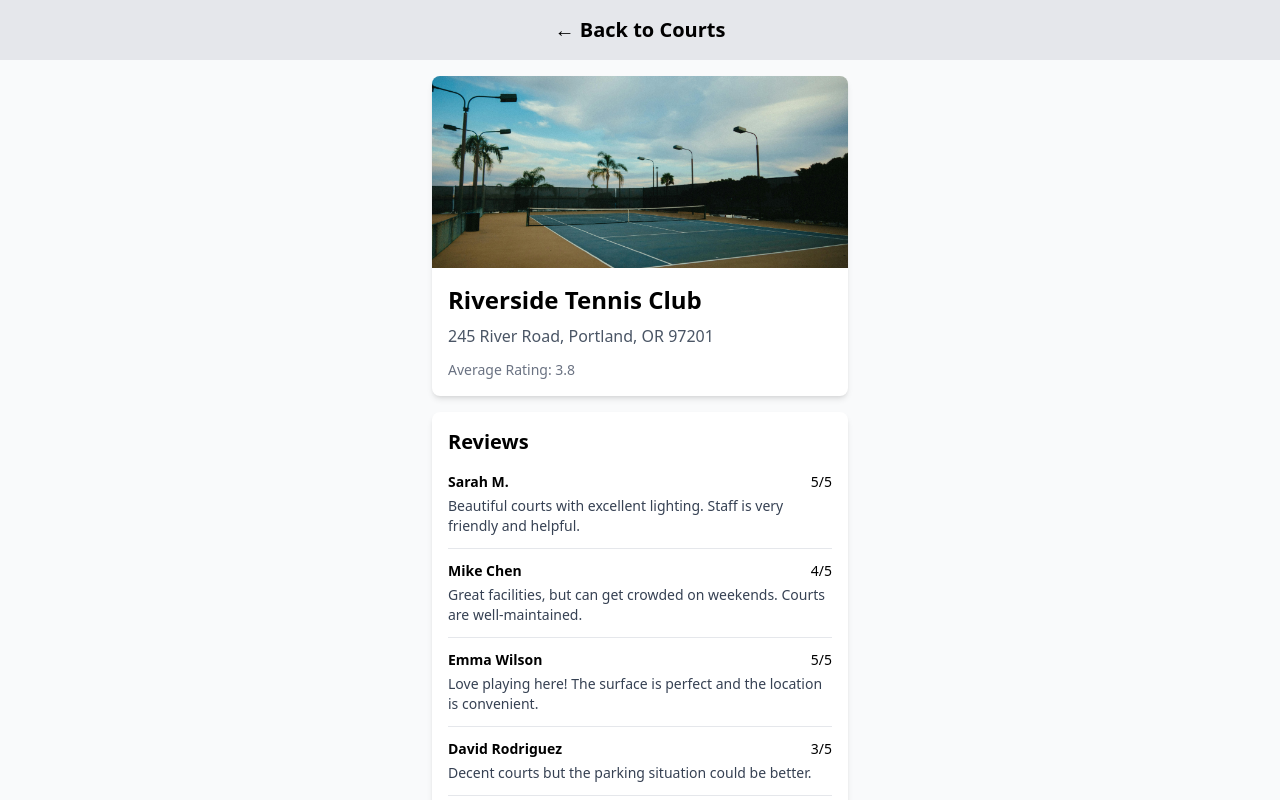
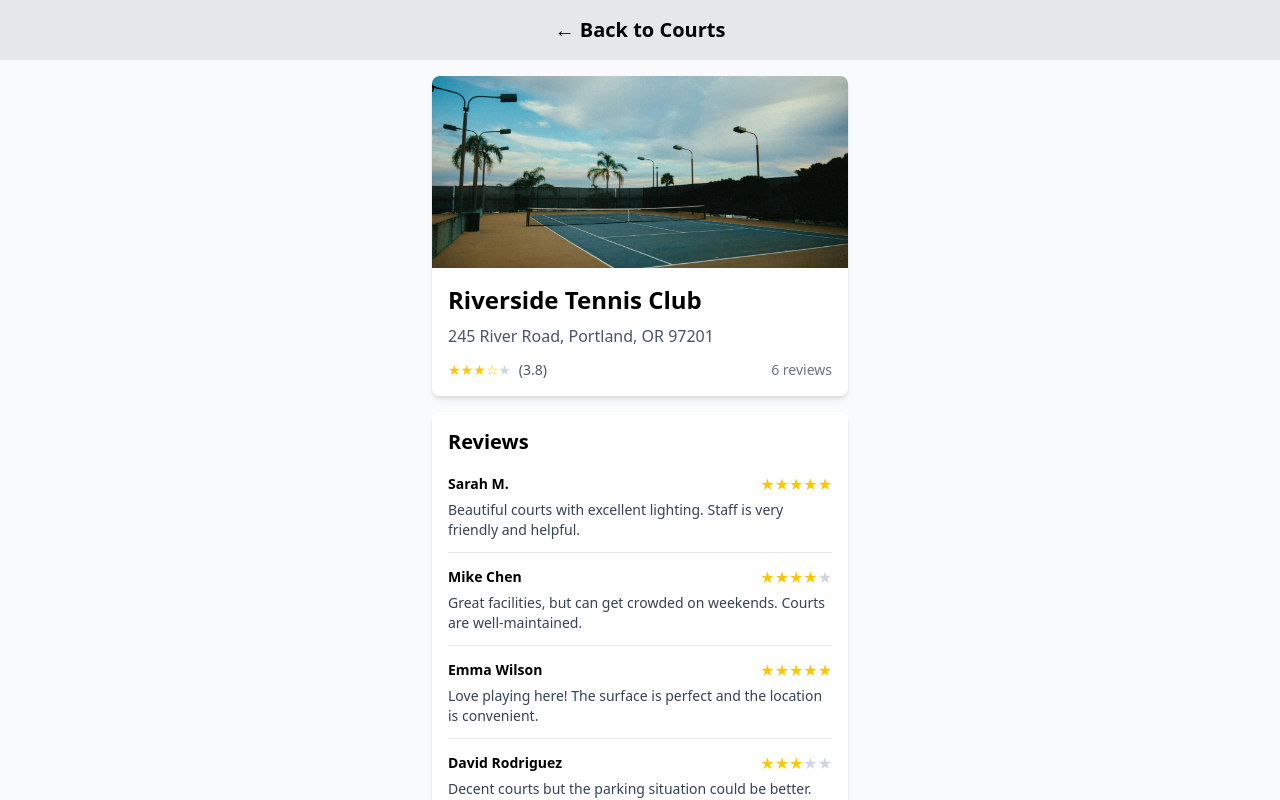
Before and after one commit to BYOB-Sports/code-challenges, a React (Vite) app in the folder frontend-challenge/tennis-court-viewer/: page /court/1 in a window 1280 px wide. Built offline with nearby package versions, Linux system fonts and the light colour scheme.

Commit message:
Added star system using Cursor

```diff
--- a/frontend-challenge/tennis-court-viewer/src/components/AddReview.jsx
+++ b/frontend-challenge/tennis-court-viewer/src/components/AddReview.jsx
@@ -1,4 +1,5 @@
 import { useState } from 'react';
+import StarRating from './StarRating';
 
 const AddReview = ({ addReview }) => {
   const [username, setUsername] = useState('');
@@ -47,18 +48,7 @@ const AddReview = ({ addReview }) => {
         onChange={(e) => setUsername(e.target.value)}
       />
 
-      <select
-        value={rating}
-        onChange={(e) => setRating(e.target.value)}
-        className="w-full border p-2 rounded"
-      >
-        <option value={0}>Select a rating</option>
-        <option value={1}>1</option>
-        <option value={2}>2</option>
-        <option value={3}>3</option>
-        <option value={4}>4</option>
-        <option value={5}>5</option>
-      </select>
+      <StarRating rating={rating} setRating={setRating} />
 
       <textarea
         placeholder="Write your review"
--- /dev/null
+++ b/frontend-challenge/tennis-court-viewer/src/components/StarDisplay.jsx
@@ -0,0 +1,26 @@
+// Prompt: Help me make it so ratings are displayed with stars rather than a number.
+
+const StarDisplay = ({ rating }) => {
+const fullStars = Math.floor(rating);
+const hasHalfStar = rating % 1 !== 0;
+const emptyStars = 5 - fullStars - (hasHalfStar ? 1 : 0);
+
+  return (
+    <div className="flex items-center space-x-1">
+      <div className="flex">
+        {[...Array(fullStars)].map((_, i) => (
+          <span key={i} className="text-yellow-400 text-sm">★</span>
+        ))}
+        {hasHalfStar && (
+          <span className="text-yellow-400 text-sm">☆</span>
+        )}
+        {[...Array(emptyStars)].map((_, i) => (
+          <span key={i} className="text-gray-300 text-sm">★</span>
+        ))}
+      </div>
+      <span className="text-sm text-gray-600 ml-1">({rating.toFixed(1)})</span>
+    </div>
+  )
+}
+
+export default StarDisplay;
--- /dev/null
+++ b/frontend-challenge/tennis-court-viewer/src/components/StarRating.jsx
@@ -0,0 +1,22 @@
+// Prompt: Help me make it so ratings are made with stars rather than a drop-down.
+
+const StarRating = ({ rating, setRating }) => {
+  return (
+    <div className="flex space-x-1">
+      {[1, 2, 3, 4, 5].map((star) => (
+        <button
+        key={star}
+        type="button"
+        className={`text-2xl ${
+          rating >= star ? "text-yellow-400" : "text-gray-300"
+        }`}
+        onClick={() => setRating(rating === star ? 0 : star)}
+      >
+        ★
+      </button>
+      ))}
+    </div>
+  );
+}
+
+export default StarRating;
--- a/frontend-challenge/tennis-court-viewer/src/pages/CourtDetails.jsx
+++ b/frontend-challenge/tennis-court-viewer/src/pages/CourtDetails.jsx
@@ -1,6 +1,7 @@
 import { useState, useEffect } from 'react';
 import { useParams, Link } from 'react-router-dom';
 import AddReview from '../components/AddReview';
+import StarDisplay from '../components/StarDisplay';
 
 const CourtDetails = () => {
   const { id } = useParams();
@@ -33,6 +34,10 @@ const CourtDetails = () => {
       </div>;
   }
 
+  const averageRating = court.reviews.length > 0
+    ? (court.reviews.reduce((sum, review) => sum + review.rating, 0) / court.reviews.length)
+    : 0;
+
   const addReview = (newReview) => {
     setCourt((prev) => ({
       ...prev,
@@ -54,8 +59,12 @@ const CourtDetails = () => {
           <div className="p-4">
             <h1 className="text-2xl font-bold mb-2">{court.name}</h1>
             <p className="text-gray-600 mb-3">{court.address}</p>
-            <p className="text-sm text-gray-500">Average Rating: {court.reviews.length > 0 ? (court.reviews.reduce((sum, review) => sum + review.rating, 0) / court.reviews.length).toFixed(1) : 0.0}</p>
-
+            <div className="flex items-center justify-between">
+              <StarDisplay rating={averageRating} />
+              <span className="text-sm text-gray-500">
+              {court.reviews.length} review{court.reviews.length === 1 ? '' : 's'}
+            </span>
+            </div>
           </div>
         </div>
 
@@ -68,7 +77,18 @@ const CourtDetails = () => {
                 <div key={index} className="border-b border-gray-200 pb-3 last:border-b-0">
                   <div className="flex items-center justify-between mb-1">
                     <p className="font-semibold text-sm">{review.username}</p>
-                    <p className="text-sm">{review.rating}/5</p>
+                    <div className="flex">
+                      {[...Array(5)].map((_, star) => (
+                        <span
+                          key={star}
+                          className={`test-sm ${
+                            star < review.rating ? "text-yellow-400" : "text-gray-300"
+                          }`}
+                        >
+                          ★
+                        </span>
+                      ))}
+                    </div>
                   </div>
                   <p className="text-sm text-gray-700">{review.comment}</p>
                 </div>
--- a/frontend-challenge/tennis-court-viewer/src/pages/CourtList.jsx
+++ b/frontend-challenge/tennis-court-viewer/src/pages/CourtList.jsx
@@ -1,7 +1,7 @@
 import { useState, useEffect } from 'react';
 import { Link } from 'react-router-dom';
 import Navigation from '../components/Navigation';
-
+import StarDisplay from '../components/StarDisplay';
 
 const CourtList = () => {
   const [courts, setCourts] = useState([]);
@@ -39,7 +39,7 @@ const CourtList = () => {
         <div className="grid grid-cols-2 gap-3">
           {filteredCourts.map((court) => {
             const averageRating = court.reviews.length > 0
-              ? (court.reviews.reduce((sum, review) => sum + review.rating, 0) / court.reviews.length).toFixed(1)
+              ? (court.reviews.reduce((sum, review) => sum + review.rating, 0) / court.reviews.length)
               : 0.0;
 
               return (
@@ -59,7 +59,9 @@ const CourtList = () => {
                       <h2 className="font-semibold text-xs leading-tight mb-1 line-clamp-1">{court.name}</h2>
                       <p className="text-xs text-gray-600 mb-1 line-clamp-2">{court.address}</p>
                     </div>
-                    <p className="flex-shrink-0">Average Rating: {averageRating}</p>
+                    <div className="flex-shrink-0">
+                      <StarDisplay rating={(averageRating)} />
+                    </div>
                   </div>
                 </Link>
               )
```
